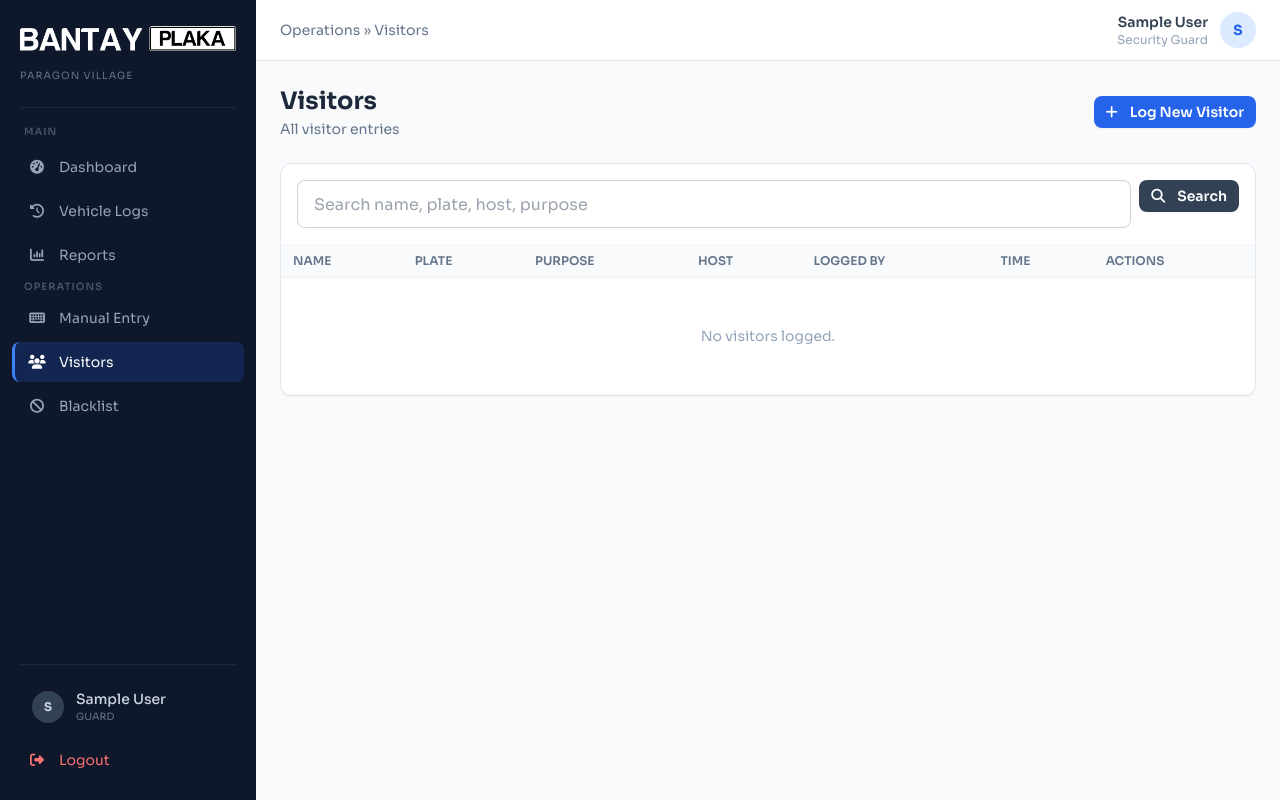
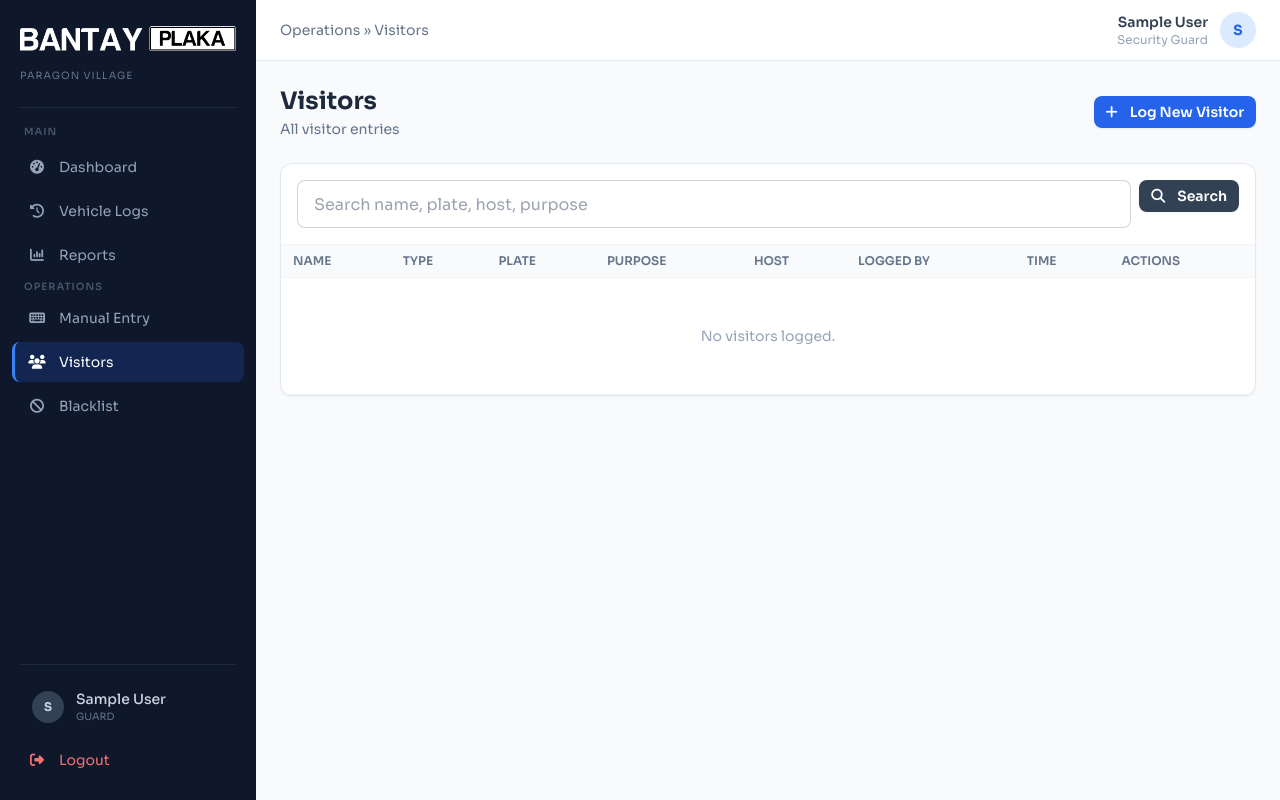
Before and after one commit to LeeDev428/bantay-plaka, a Django app: page /visitors/ in a window 1280 px wide. Run offline with Django 5.2, Linux system fonts and the light colour scheme; the visitor is signed in with stand-in values (Sample User, id 1); data that the repository does not hold is empty; some libraries are stand-ins or nearby versions.

Commit message:
Update visitor_list.html

```diff
--- a/templates/visitors/visitor_list.html
+++ b/templates/visitors/visitor_list.html
@@ -37,6 +37,7 @@
       <thead>
         <tr class="bg-slate-50 text-xs uppercase text-slate-500">
           <th class="font-semibold">Name</th>
+          <th class="font-semibold">Type</th>
           <th class="font-semibold">Plate</th>
           <th class="font-semibold">Purpose</th>
           <th class="font-semibold">Host</th>
@@ -49,6 +50,7 @@
         {% for visitor in visitors %}
         <tr class="hover:bg-slate-50 transition-colors">
           <td class="font-medium text-slate-800">{{ visitor.full_name }}</td>
+          <td class="text-xs text-slate-500">{{ visitor.get_visitor_type_display }}</td>
           <td class="font-mono text-sm text-slate-600">{{ visitor.plate_number|default:'—' }}</td>
           <td class="text-sm text-slate-500">{{ visitor.purpose|default:'—' }}</td>
           <td class="text-sm text-slate-500">{{ visitor.host_name|default:'—' }}</td>
@@ -70,6 +72,7 @@
                 data-plate="{{ visitor.plate_number|escapejs }}"
                 data-vehicle-type="{{ visitor.vehicle_type|escapejs }}"
                 data-vehicle-type-other="{{ visitor.vehicle_type_other|escapejs }}"
+                data-visitor-type="{{ visitor.visitor_type|escapejs }}"
               >
                 <i class="fa fa-pen text-xs"></i>
               </button>
@@ -84,7 +87,7 @@
           </td>
         </tr>
         {% empty %}
-        <tr><td colspan="7" class="text-center text-slate-400 py-12">No visitors logged.</td></tr>
+        <tr><td colspan="8" class="text-center text-slate-400 py-12">No visitors logged.</td></tr>
         {% endfor %}
       </tbody>
     </table>
@@ -177,6 +180,14 @@
         <input id="edit-vehicle-type-other" name="vehicle_type_other" class="input input-bordered w-full">
       </div>
 
+      <div>
+        <label class="block text-sm font-medium text-slate-700 mb-1">Visitor Type <span class="text-red-400">*</span></label>
+        <select id="edit-visitor-type" name="visitor_type" class="select select-bordered w-full" required>
+          <option value="VISITOR">Visitor</option>
+          <option value="VERIFIED_VISITOR">Verified Visitor</option>
+        </select>
+      </div>
+
       <div class="pt-2 flex justify-end gap-2">
         <button type="button" class="btn btn-ghost" onclick="closeVisitorEditModal()">Cancel</button>
         <button type="submit" class="btn bg-blue-600 hover:bg-blue-700 border-0 text-white">Save Changes</button>
@@ -202,6 +213,7 @@
   const vehicleType = document.getElementById('edit-vehicle-type');
   const vehicleTypeOtherWrap = document.getElementById('edit-vehicle-type-other-wrap');
   const vehicleTypeOther = document.getElementById('edit-vehicle-type-other');
+  const visitorType = document.getElementById('edit-visitor-type');
 
   function syncVehicleTypeOther() {
     const isOther = vehicleType && vehicleType.value === 'OTHER';
@@ -232,6 +244,7 @@
       plate.value = button.dataset.plate || '';
       vehicleType.value = button.dataset.vehicleType || '';
       vehicleTypeOther.value = button.dataset.vehicleTypeOther || '';
+      if (visitorType) visitorType.value = button.dataset.visitorType || 'VISITOR';
       syncVehicleTypeOther();
 
       modal.classList.remove('hidden');
```
